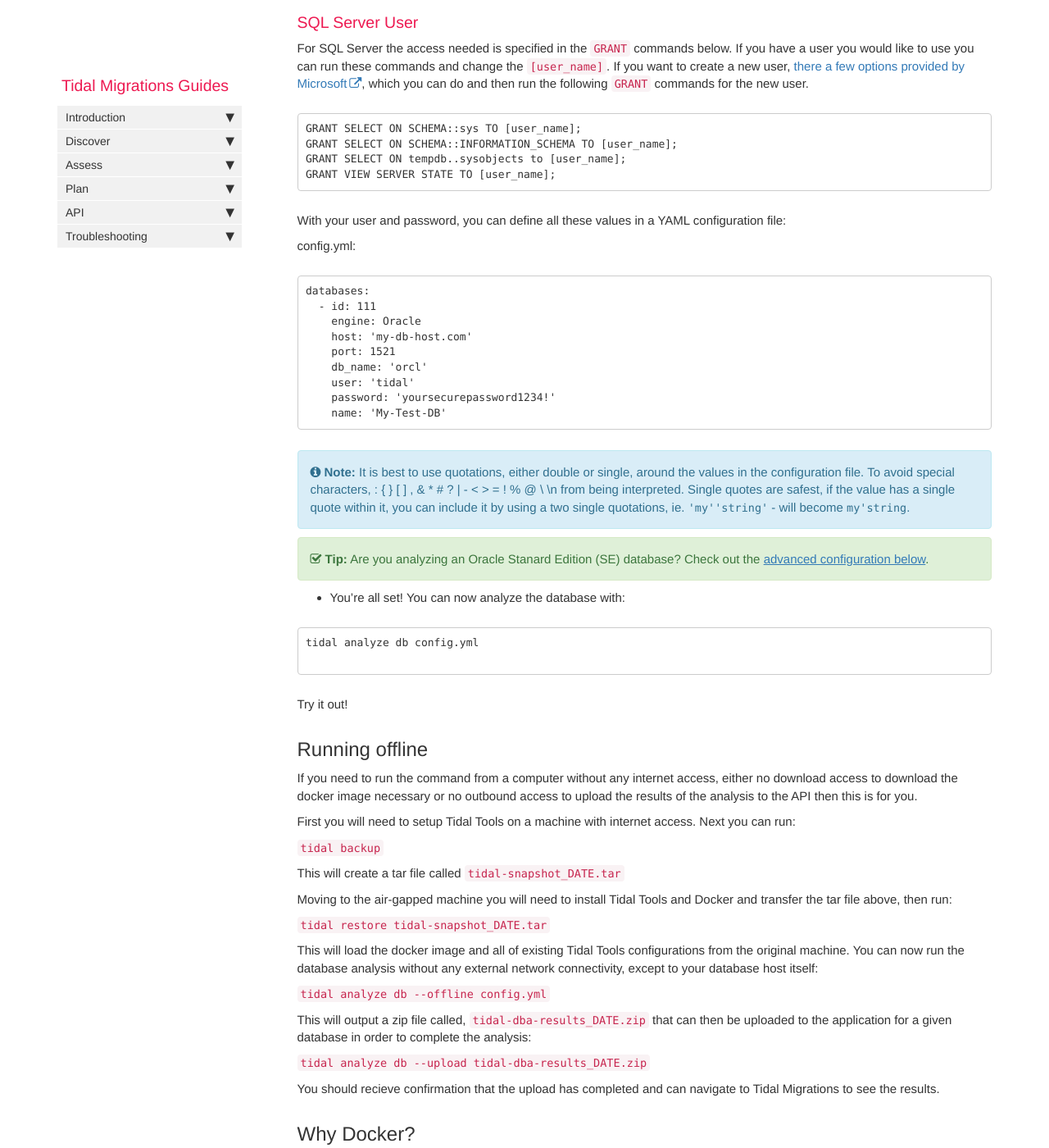
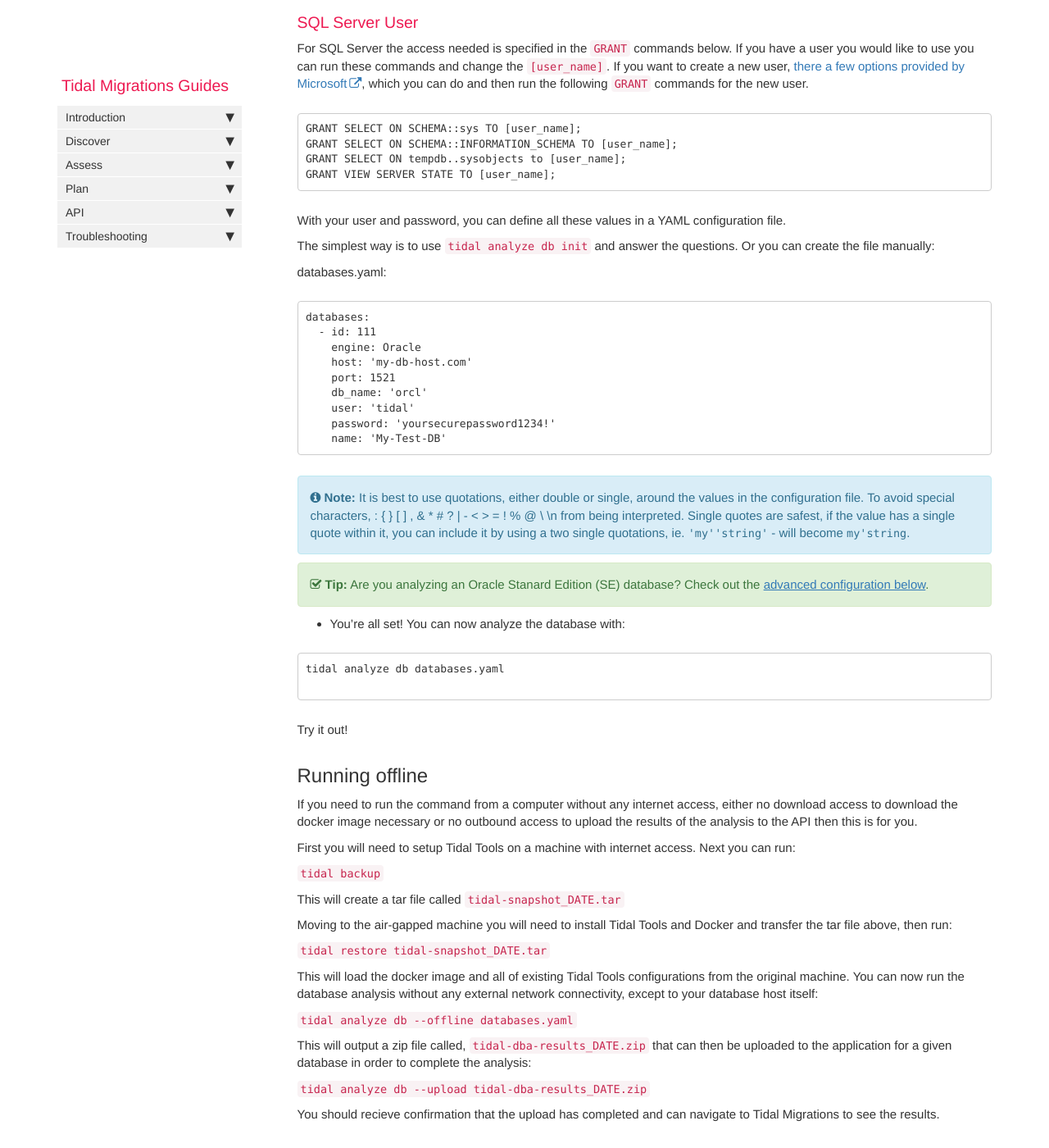
Before and after one commit to tidalmigrations/tidalmigrations.github.io, a Jekyll site: the page built from pages/tidal tools/analyze_database.md, in a window 1280 px wide and 1400 px high, scrolled down 2400 px. Shown: the whole window at 82% size. Built offline with Jekyll 4.4.1, drawn with Linux system fonts in a browser that asks for light colours; nearby versions of some CDN libraries; comment, search, counter and statistics services are not loaded.

Commit message:
Add information about `tidal analyze db init` command (#111)
* Add information about `tidal analyze db init` command

* Update analyze_database.md

````diff
--- a/pages/tidal tools/analyze_database.md
+++ b/pages/tidal tools/analyze_database.md
@@ -79,10 +79,12 @@ GRANT SELECT ON tempdb..sysobjects to [user_name];
 GRANT VIEW SERVER STATE TO [user_name];
 ```
 
-With your user and password, you can define all these values in a YAML configuration file:
+With your user and password, you can define all these values in a YAML configuration file.
+
+The simplest way is to use `tidal analyze db init` and answer the questions. Or you can create the file manually:
 
 
-config.yml:
+databases.yaml:
 
 ```
 databases:
@@ -104,7 +106,7 @@ database? Check out the [advanced configuration below](#advanced-configuration).
 - You’re all set! You can now analyze the database with:
 
 ```
-tidal analyze db config.yml
+tidal analyze db databases.yaml
 
 ```
 
@@ -126,7 +128,7 @@ Moving to the air-gapped machine you will need to install Tidal Tools and Docker
 
 This will load the docker image and all of existing Tidal Tools configurations from the original machine. You can now run the database analysis without any external network connectivity, except to your database host itself:
 
-`tidal analyze db --offline config.yml`
+`tidal analyze db --offline databases.yaml`
 
 This will output a zip file called, `tidal-dba-results_DATE.zip` that can then be uploaded to the application for a given database in order to complete the analysis:
 
````
